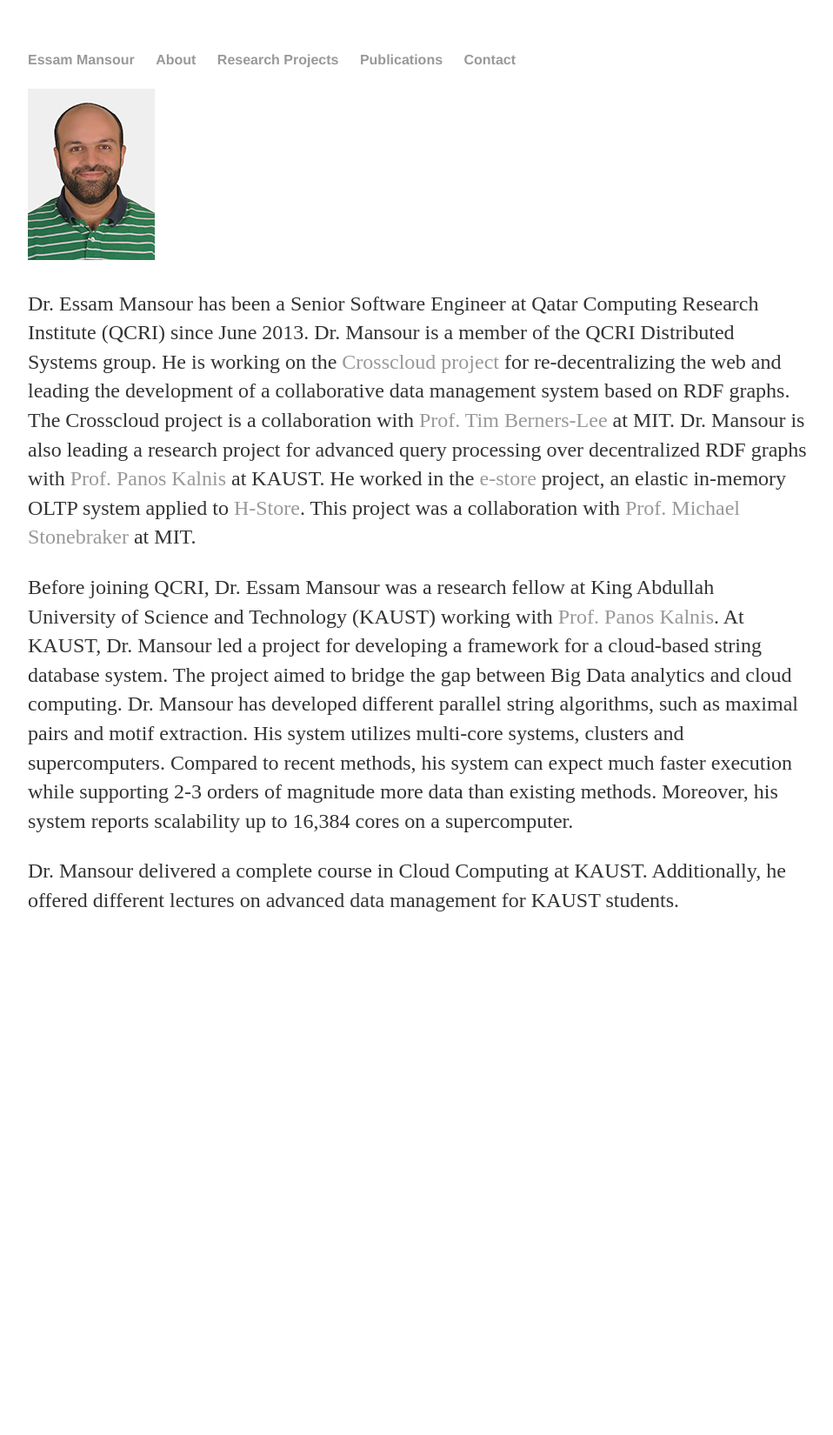
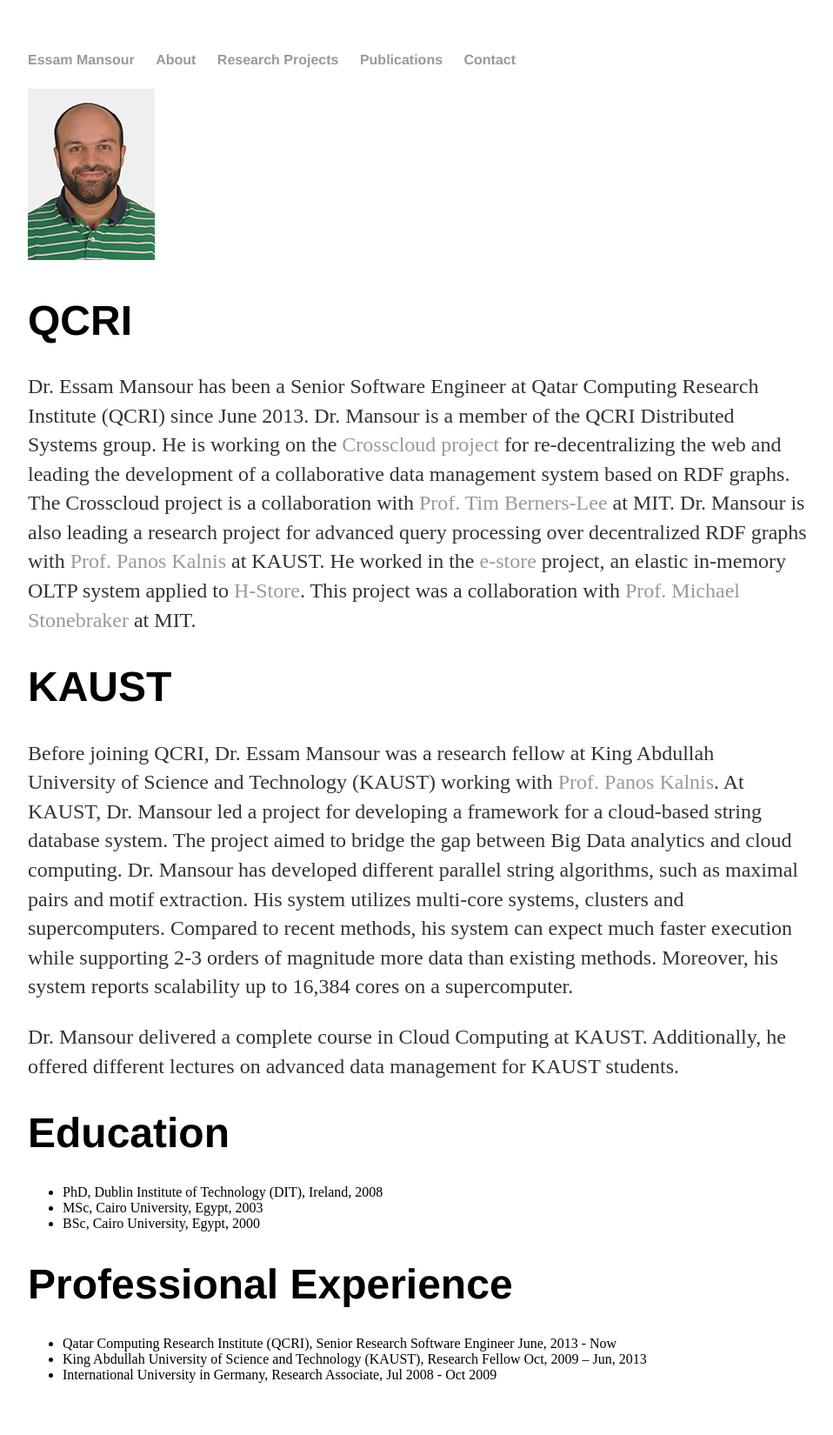
Before and after one commit to mansoure/mansoure.github.io, a Jekyll site: the page built from about/index.md, in a window 1280 px wide. Shown: the whole page at 87% size, without its empty margins (160-1118 px from the left). Built offline with Jekyll 4.4.1, drawn with Linux system fonts in a browser that asks for light colours; before the commit the page ends 1112 px from its top, so only the background shows below that.

Commit message:
Update index.md

```diff
--- a/about/index.md
+++ b/about/index.md
@@ -4,10 +4,23 @@ title: Essam Mansour
 ---
 ![emansour](/images/essam2.jpg)
 
-
+# QCRI
 Dr. Essam Mansour has been a Senior Software Engineer at Qatar Computing Research Institute (QCRI) since June 2013. Dr. Mansour is a member of the QCRI Distributed Systems group. He is working on the [Crosscloud project](/projects/crosscloud) for re-decentralizing the web and leading the development of a collaborative data management system based on RDF graphs. The Crosscloud project is a collaboration with [Prof. Tim Berners-Lee](https://en.wikipedia.org/wiki/Tim_Berners-Lee) at MIT. Dr. Mansour is also leading a research project for advanced query processing over decentralized RDF graphs with [Prof. Panos Kalnis](http://web.kaust.edu.sa/faculty/PanosKalnis/) at KAUST. He worked in the [e-store](http://dl.acm.org/citation.cfm?id=2735514) project, an elastic in-memory OLTP system applied to [H-Store](http://hstore.cs.brown.edu/). This project was a collaboration with [Prof. Michael Stonebraker](https://en.wikipedia.org/wiki/Michael_Stonebraker) at MIT.
 
+# KAUST
 Before joining QCRI, Dr. Essam Mansour was a research fellow at King Abdullah University of Science and Technology (KAUST) working with [Prof. Panos Kalnis](http://web.kaust.edu.sa/faculty/PanosKalnis/). At KAUST, Dr. Mansour led a project for developing a framework for a cloud-based string database system. The project aimed to bridge the gap between Big Data analytics and cloud computing.
 Dr. Mansour has developed different parallel string algorithms, such as maximal pairs and motif extraction. His system utilizes multi-core systems, clusters and supercomputers. Compared to recent methods, his system can expect much faster execution while supporting 2-3 orders of magnitude more data than existing methods. Moreover, his system reports scalability up to 16,384 cores on a supercomputer.
 
 Dr. Mansour delivered a complete course in Cloud Computing at KAUST. Additionally, he offered different lectures on advanced data management for KAUST students.
+
+# Education
+
+- PhD, Dublin Institute of Technology (DIT), Ireland, 2008
+- MSc, Cairo University, Egypt, 2003
+- BSc, Cairo University, Egypt, 2000
+
+# Professional Experience
+
+- Qatar Computing Research Institute (QCRI), Senior Research Software Engineer June, 2013 - Now
+- King Abdullah University of Science and Technology (KAUST), Research Fellow Oct, 2009 – Jun, 2013
+- International University in Germany, Research Associate, Jul 2008 - Oct 2009
```
